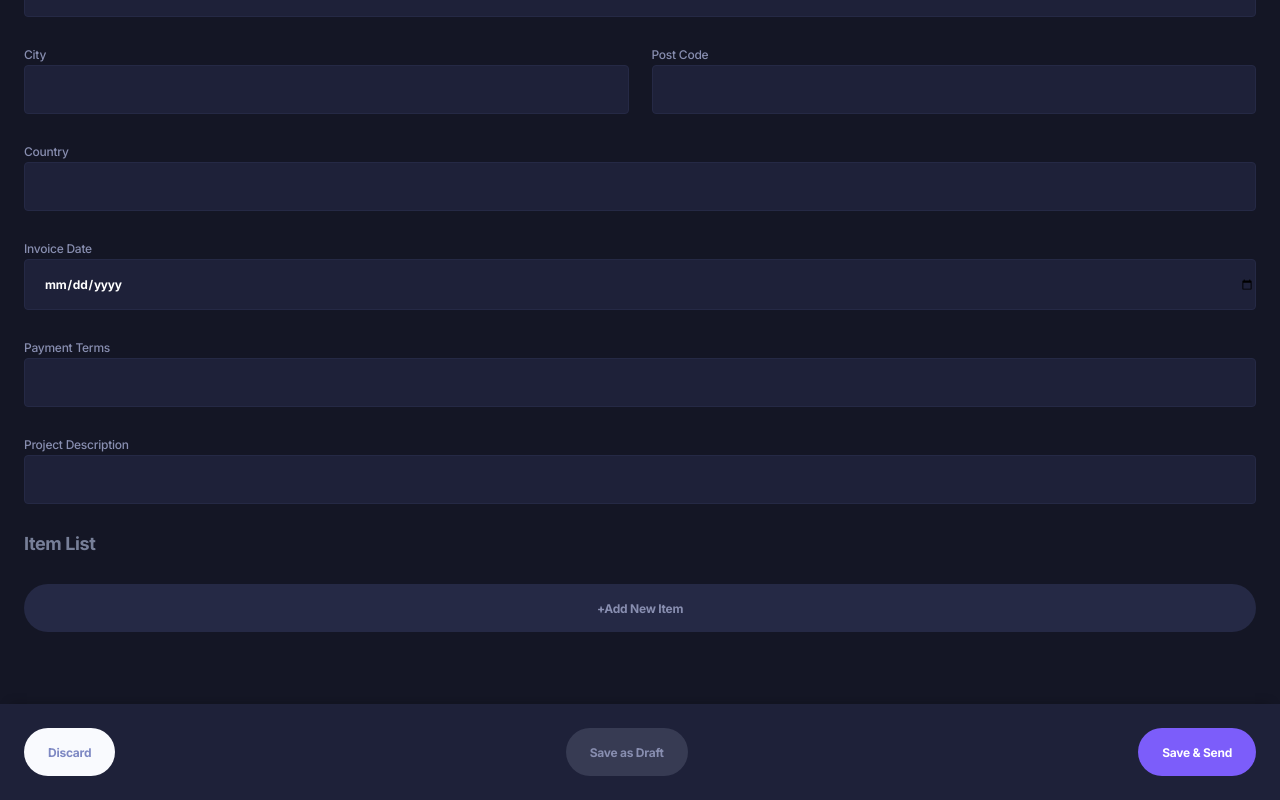
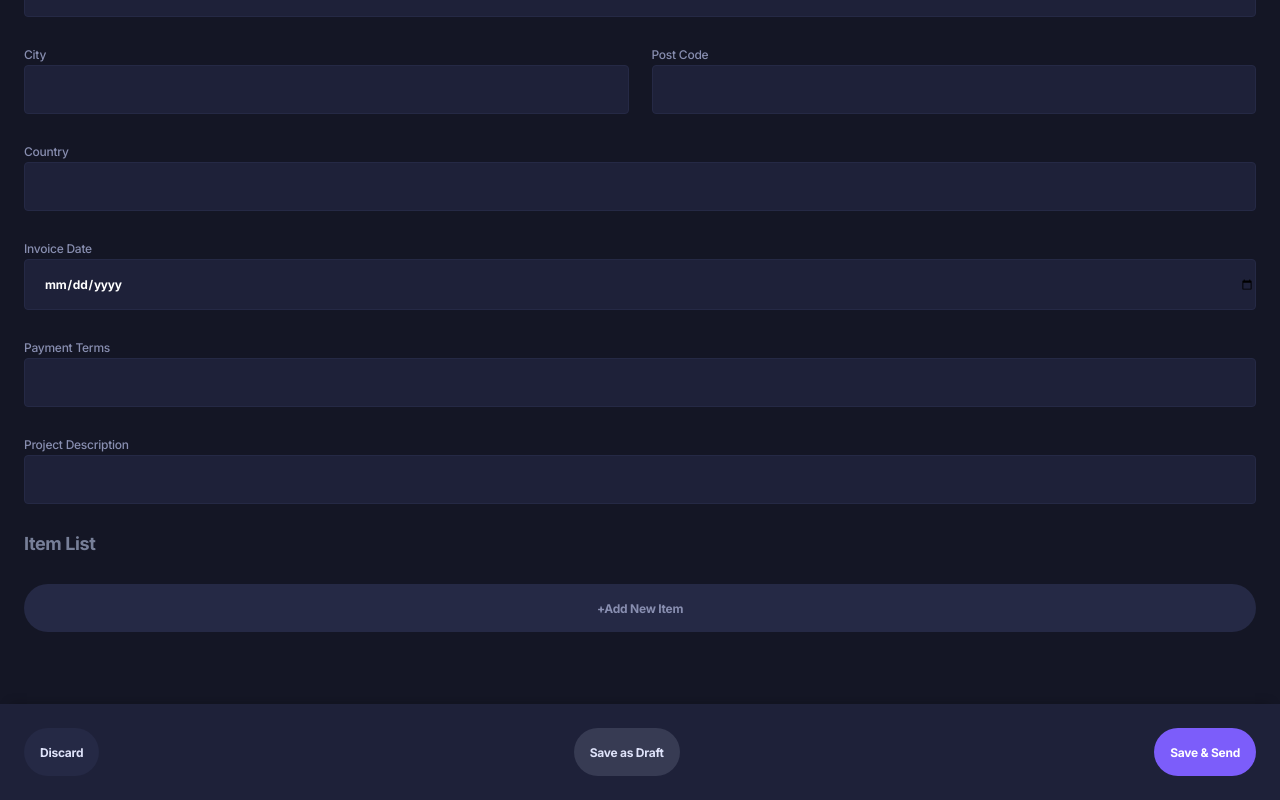
Before and after one commit to DamiGbot/invoice_app_frontend, a Next.js app: page /invoices/create in a window 1280 px wide. Shown: the part 834-1634 px from the top of the page. Built offline with nearby package versions, Linux system fonts and the light colour scheme.

Commit message:
style: Update the button styles for the create invoice page

```diff
--- a/src/app/components/UI/Button.tsx
+++ b/src/app/components/UI/Button.tsx
@@ -1,8 +1,11 @@
+import { create } from "domain";
+
 type ButtonProp = {
 	children: React.ReactNode;
 	className?: string;
 	onClick: (event: React.MouseEvent<HTMLButtonElement>) => void;
 	type?: "button";
+	createPage?: boolean;
 };
 
 export default function Button({
@@ -10,9 +13,12 @@ export default function Button({
 	children,
 	onClick,
 	type,
+	createPage,
 }: ButtonProp) {
 	const style =
-		`pt-[17px] pb-[16px] px-[24px] rounded-full font-bold text-[12px] tracking-[-0.25px] leading-[15px] bounce-effect` +
+		`${
+			createPage ? "" : "px-[24px]"
+		} pt-[17px] pb-[16px]  rounded-full font-bold text-[12px] tracking-[-0.25px] leading-[15px] bounce-effect` +
 		" " +
 		className;
 
--- a/src/app/invoices/create/layout.tsx
+++ b/src/app/invoices/create/layout.tsx
@@ -72,22 +72,33 @@ export default function InvoiceLayout({
 			<footer
 				className={`shadow-top ${
 					isLight ? "bg-[#ffffff] " : "bg-[#1E2139]"
-				} p-[24px] flex gap-[7px] justify-between items-center font-bold text-[12px] tracking-[-0.25px] leading-[15px]`}
+				} p-[24px] flex justify-between items-center font-bold text-[12px] tracking-[-0.25px] leading-[15px]`}
 			>
 				<Button
 					onClick={cancelHandler}
-					className="bg-[#F9FAFE] text-[#7E88C3] px-[16px]"
+					createPage={true}
+					className={`px-[16px] ${
+						isLight
+							? "bg-[#F9FAFE] text-[#7E88C3]"
+							: "bg-[#252945] text-[#DFE3FA]"
+					}`}
 				>
 					Discard
 				</Button>
 				<Button
 					onClick={cancelHandler}
-					className="bg-[#373B53] text-[#888EB0] px-[16px]"
+					createPage={true}
+					className={`px-[16px] ${
+						isLight
+							? "bg-[#373B53] text-[#888EB0]"
+							: "bg-[#373B53] text-[#DFE3FA]"
+					}`}
 				>
 					Save as Draft
 				</Button>
 				<Button
 					onClick={markAsPaidHandler}
+					createPage={true}
 					className="bg-[#7C5DFA] text-[#FFFFFF] px-[16px]"
 				>
 					Save & Send
```
